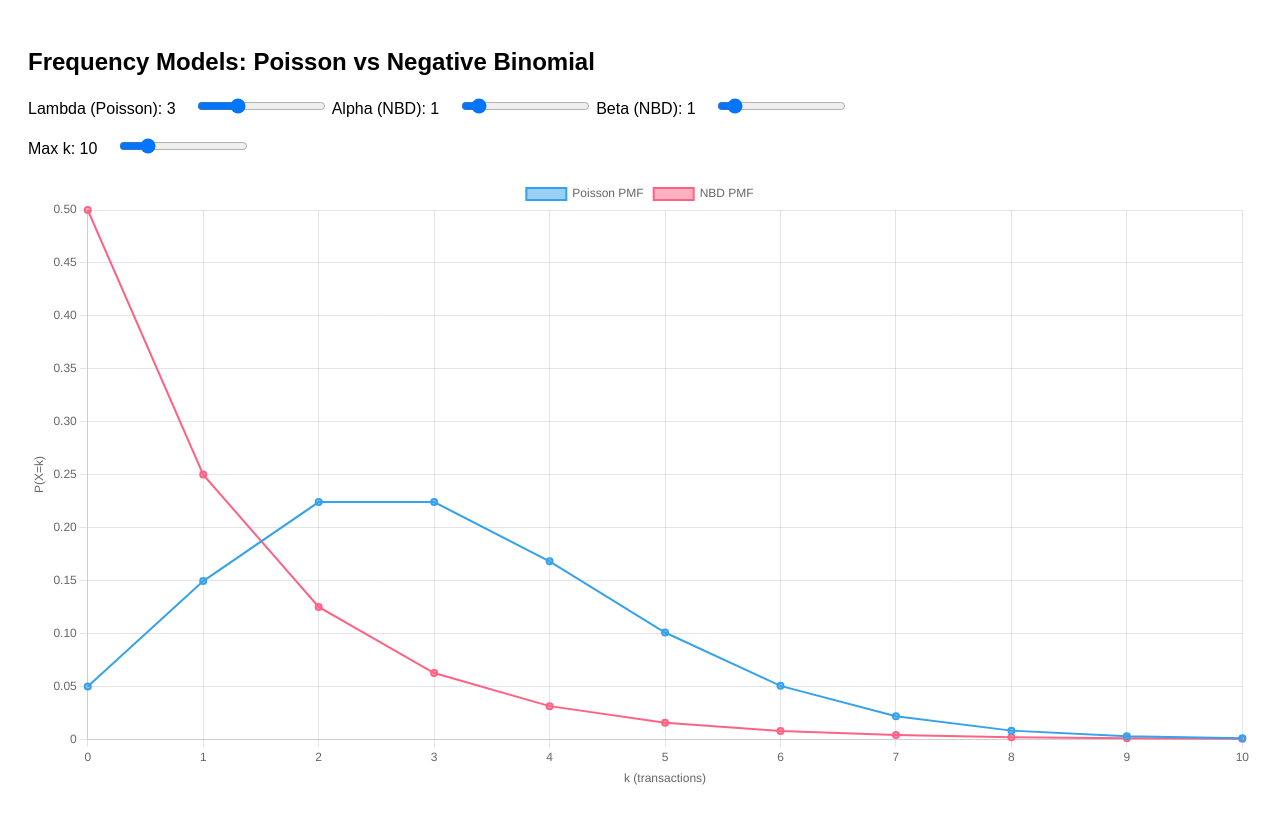
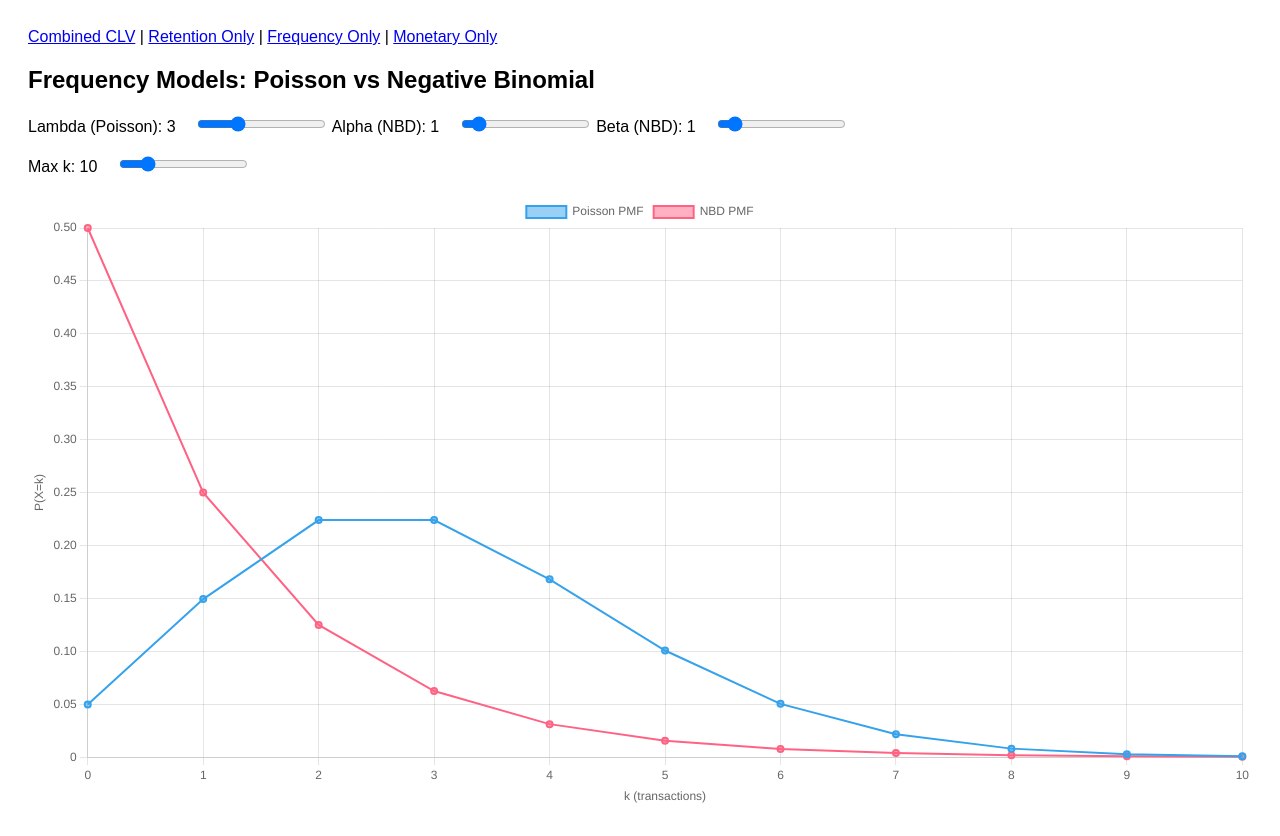
Before and after one commit to jonalee1/clv-dashboard, a plain HTML site: page frequency.html in a window 1280 px wide. Drawn offline with nearby package versions, Linux system fonts and the light colour scheme.

Commit message:
Add menu pages for each interactive diagram

```diff
--- a/frequency.html
+++ b/frequency.html
@@ -12,6 +12,13 @@
   </style>
 </head>
 <body>
+    <nav style="margin-bottom:20px;">
+        <a href="index.html">Combined CLV</a> |
+        <a href="retention.html">Retention Only</a> |
+        <a href="frequency.html">Frequency Only</a> |
+        <a href="monetary.html">Monetary Only</a>
+      </nav>
+
   <h2>Frequency Models: Poisson vs Negative Binomial</h2>
   <div class="controls">
     <label for="lambda">Lambda (Poisson): <span id="lambdaVal">3</span></label>
```
Also changed, not shown: index.html (+7 -0 lines), monetary.html (+7 -0 lines), retention.html (+7 -0 lines).
